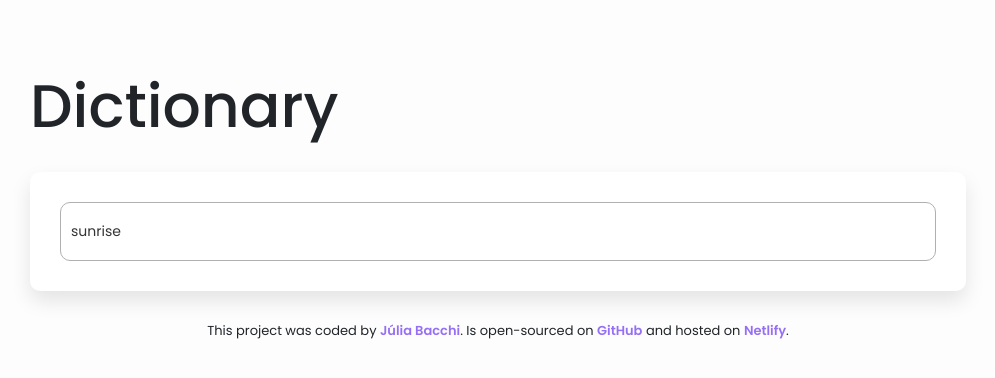
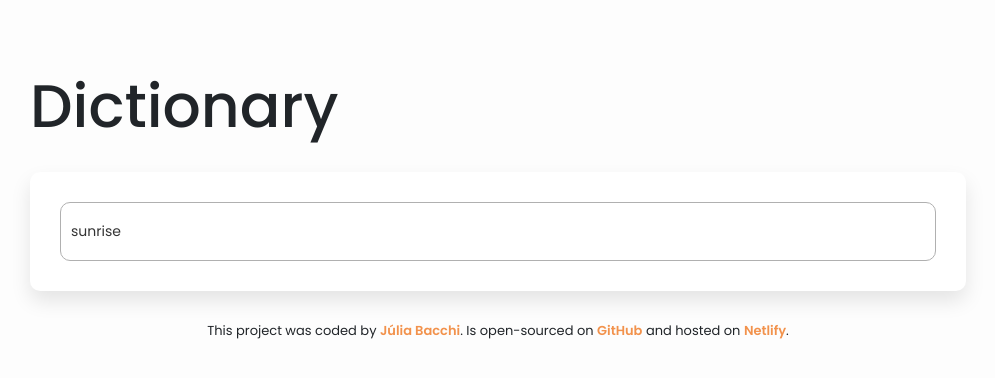
Before and after one commit to juliabacchi1/dictionary-app, a React (Create React App) app: page / in a window 1280 px wide. Shown: the top 378 px of the page, without its empty margins (142-1137 px from the left). Built offline with nearby package versions, Linux system fonts and the light colour scheme; no server answers.

Commit message:
Changed the synonym display and the placeholder at the word search

```diff
--- a/src/App.css
+++ b/src/App.css
@@ -4,7 +4,7 @@ body {
 }
 
 a {
-  color: #9670f4;
+  color: #f2924c;
   text-decoration: none;
   font-weight: 600;
 }
--- a/src/Dictionary.js
+++ b/src/Dictionary.js
@@ -40,6 +40,7 @@ export default function Dictionary(props) {
                 type="search"
                 onChange={handleKeywordChange}
                 defaultValue={props.defaultKeyword}
+                placeholder="Search for a word"
               />
             </form>
           </section>
--- a/src/Meaning.css
+++ b/src/Meaning.css
@@ -22,6 +22,10 @@
 .Meaning .Synonym {
   margin-top: 14px;
   font-size: 14px;
+  white-space:normal;
+  display: flex;
+  flex-wrap: wrap;
+  gap: 10px;
 }
 
 .Each-synonym {
```
